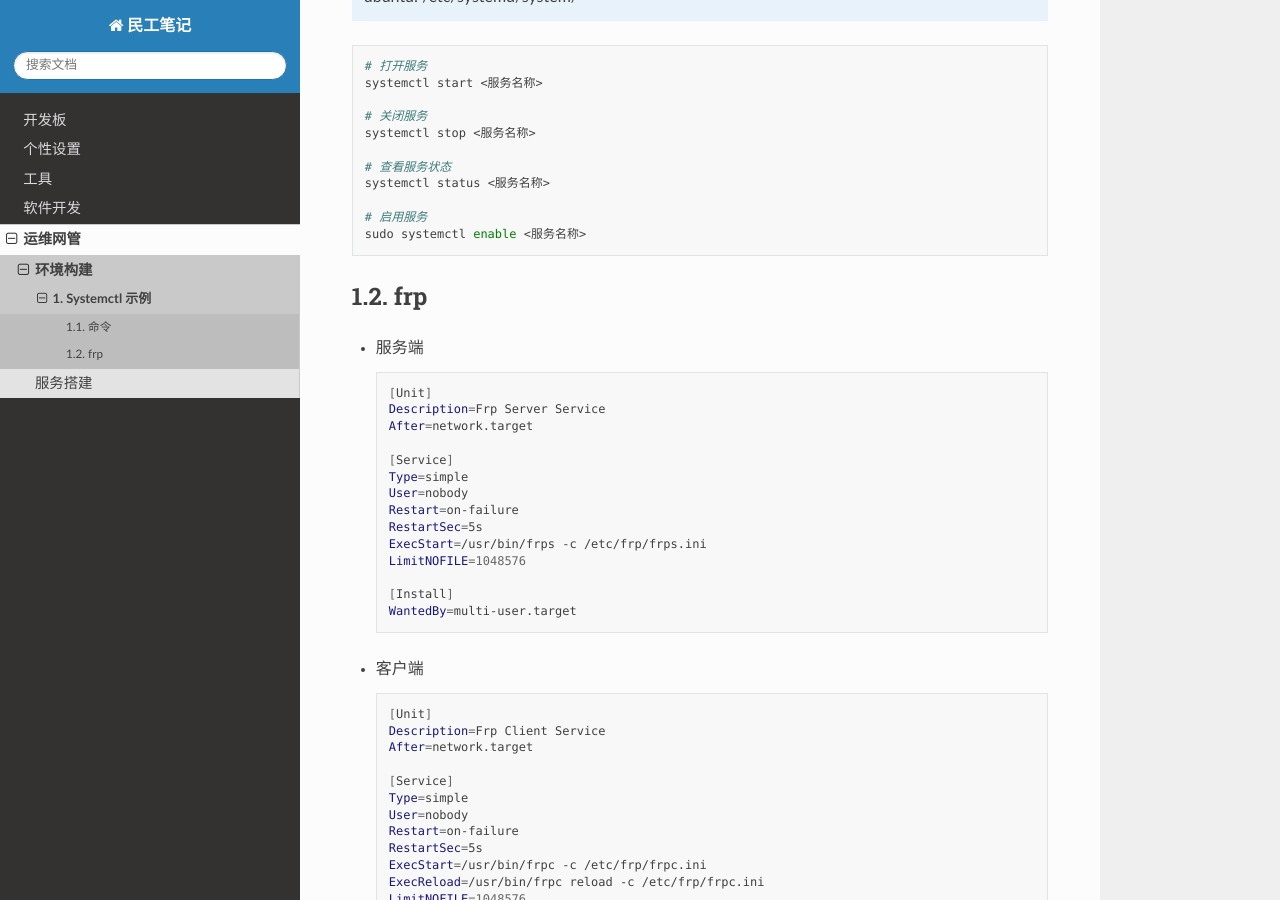
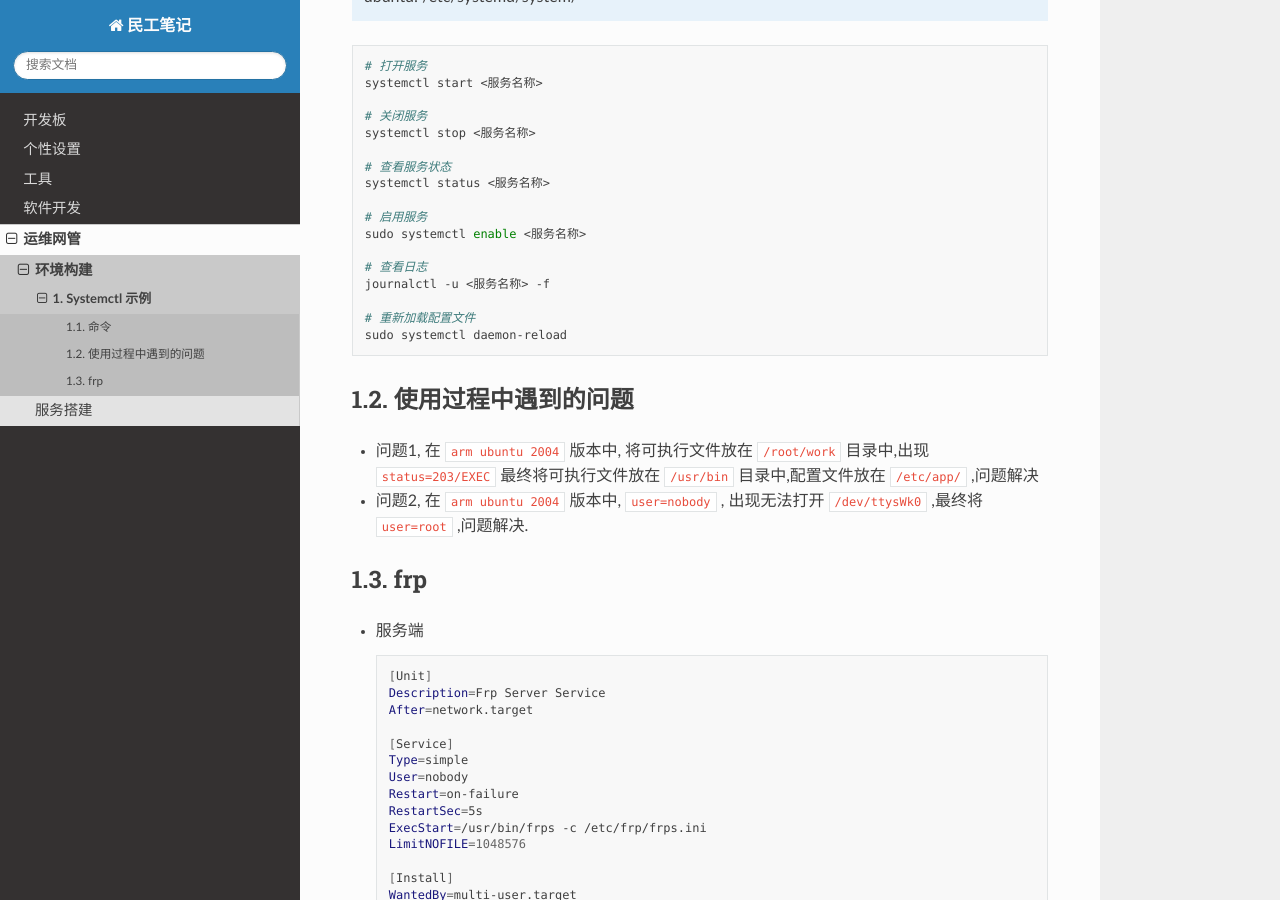
Before and after one commit to fzxiehui/worker_notes, a Sphinx documentation site: the page built from source/ops/init/systemctl_exp.rst, in a window 1280 px wide and 900 px high, scrolled down 283 px. Built offline with Sphinx 7.4.7 and the Read the Docs theme 2.0.0, drawn with Linux system fonts in a browser that asks for light colours; pages that are not in the unit, such as notebooks, are missing from menus.

Commit message:
feat: systemctl 错误记录

```diff
--- a/source/ops/init/systemctl_exp.rst
+++ b/source/ops/init/systemctl_exp.rst
@@ -21,6 +21,19 @@ Systemctl 示例
 
    # 启用服务
    sudo systemctl enable <服务名称>
+
+   # 查看日志
+   journalctl -u <服务名称> -f
+
+   # 重新加载配置文件
+   sudo systemctl daemon-reload
+
+使用过程中遇到的问题
+-----------------------
+
+- 问题1, 在 ``arm ubuntu 2004`` 版本中, 将可执行文件放在 ``/root/work`` 目录中,出现 ``status=203/EXEC`` 最终将可执行文件放在 ``/usr/bin`` 目录中,配置文件放在 ``/etc/app/`` ,问题解决
+
+- 问题2, 在 ``arm ubuntu 2004`` 版本中, ``user=nobody`` , 出现无法打开 ``/dev/ttysWk0`` ,最终将 ``user=root`` ,问题解决.
 
 
 frp
```
